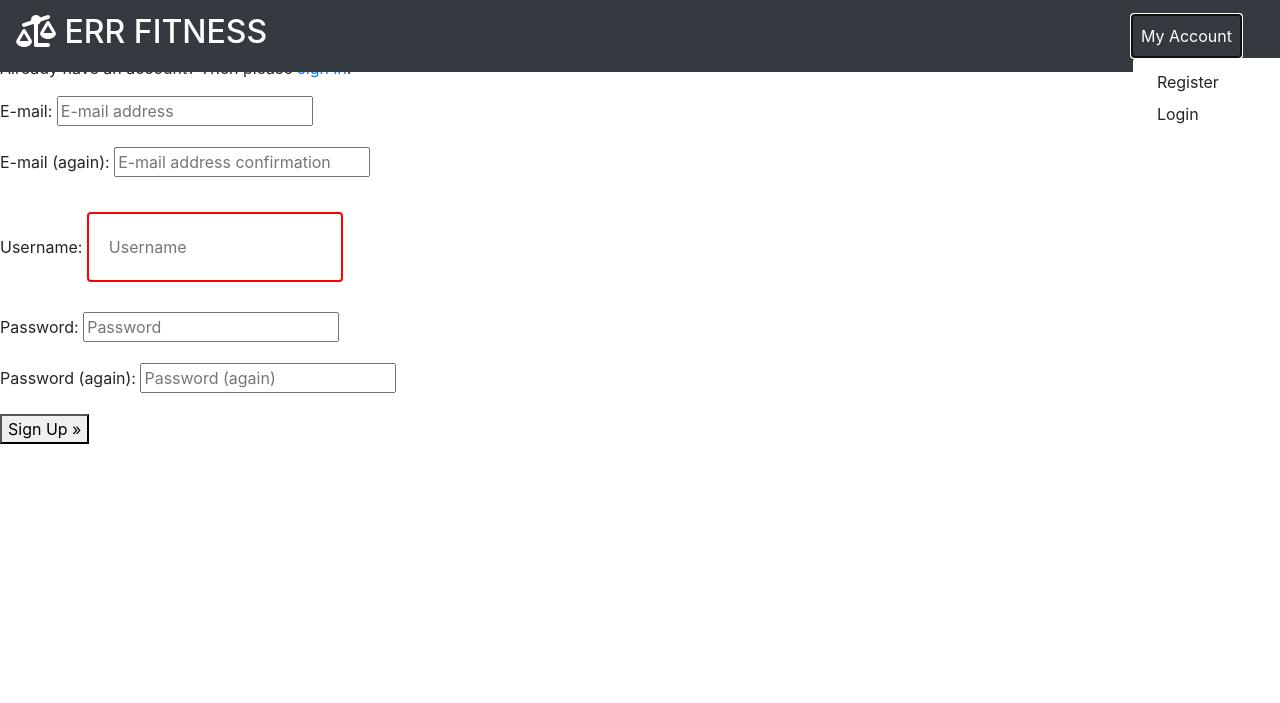
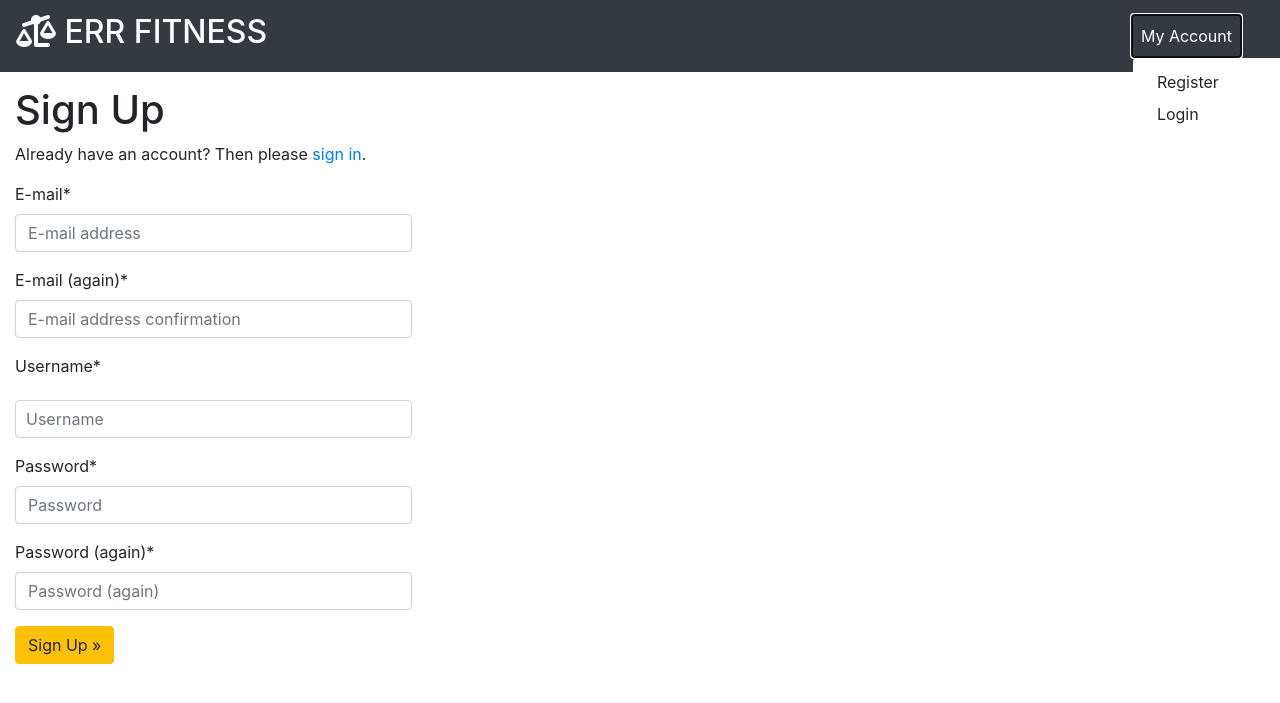
Before and after one commit to juliandunne1234/err-fitness, a Django app: page /accounts/signup/ in a window 1280 px wide, after a click on "My Account". Shown: the top 703 px of the page. Run offline with Django 3.2, Linux system fonts and the light colour scheme; some libraries are stand-ins or nearby versions.

Commit message:
tidied up login, signup logout templates

```diff
--- a/products/templates/products/products.html
+++ b/products/templates/products/products.html
@@ -40,7 +40,7 @@
                     <div class="card-body pb-0">
                         <p class="mb-0">{{ product.name }}</p>
                     </div>
-                    <div class="card-footer bg-white pt-0 border-0 text-left mb-1">
+                    <div class="card-footer bg-white pt-0 border-0 text-left mb-5">
                         <div class="row">
                             <div class="col">
                                 <p class="lead text-left font-weight-bold">€{{ product.price }}</p>
@@ -80,7 +80,7 @@
                     <div class="card-body pb-0">
                         <p class="mb-0">{{ product.name }}</p>
                     </div>
-                    <div class="card-footer bg-white pt-0 border-0 text-left mb-1">
+                    <div class="card-footer bg-white pt-0 border-0 text-left mb-5">
                         <div class="row">
                             <div class="col">
                                 <p class="lead text-left font-weight-bold">€{{ product.price }}</p>
--- a/static/css/base.css
+++ b/static/css/base.css
@@ -49,8 +49,6 @@ html {
     margin: 4px;
 }
 
-
-
 .image-container {
     height: 40vh;
 }
@@ -69,7 +67,6 @@ input[type=text] {
     margin: 14px 0;
     box-sizing: border-box;
     font-size: 33;
-    border: 2px solid red;
     border-radius: 4px;
   }
 
@@ -110,18 +107,18 @@ input[type=text] {
     object-position: center;
 }
 
-.slider-wrap {
+.slider-wrap-plan {
     position: relative;
     overflow: hidden;
     height: 68vh;
 }
 
-.slider-main {
+.slider-main-plan {
     position: absolute;
     width: 100%;
 }
 
-.item {
+.item-plan {
     width: 700px;
     display: inline-block;
     position: relative;
@@ -179,6 +176,17 @@ input[type=text] {
     overflow-y: auto;
 }
 
+/* login page */
+.signup input[type=text],
+.login input[type=text] {
+    width: 100%;
+    padding: 15px 10px;
+    margin: 14px 0;
+    box-sizing: border-box;
+    font-size: 33;
+    border-radius: 4px;
+  }
+
 /* pad the top a bit when navbar is collapsed on mobile */
 @media (max-width: 350px) {
     .header-container {
--- a/templates/allauth/account/signup.html
+++ b/templates/allauth/account/signup.html
@@ -5,17 +5,22 @@
 {% block head_title %}{% trans "Signup" %}{% endblock %}
 
 {% block content %}
+<div class="container-fluid">
+  <div class="row mt-3">
+    <div class="col-12 col-sm-8 col-md-6 col-lg-4">
       <h1>{% trans "Sign Up" %}</h1>
 
       <p>{% blocktrans %}Already have an account? Then please <a href="{{ login_url }}">sign in</a>.{% endblocktrans %}</p>
 
       <form class="signup" id="signup_form" method="post" action="{% url 'account_signup' %}">
         {% csrf_token %}
-  {{ form.as_p }}
+        {{ form | crispy }}
         {% if redirect_field_value %}
         <input type="hidden" name="{{ redirect_field_name }}" value="{{ redirect_field_value }}" />
         {% endif %}
-  <button type="submit">{% trans "Sign Up" %} &raquo;</button>
+        <button class="btn btn-warning" type="submit">{% trans "Sign Up" %} &raquo;</button>
       </form>
-
+    </div>
+  </div>
+</div>
 {% endblock %}
--- a/templates/base.html
+++ b/templates/base.html
@@ -104,6 +104,11 @@
     {% endif %}
 
     {% block page_header %}
+    <div class="container header-container">
+        <div class="row">
+            <div class="col"></div>
+        </div>
+    </div>
     {% endblock %}
 
     {% block content %}
```
Also changed, not shown: templates/allauth/account/login.html (+8 -4 lines), templates/allauth/account/logout.html (+9 -2 lines), workout_plan/templates/workout_plan/workout_plan.html (+4 -4 lines). Lines whose indentation alone changed are shown as unchanged.
